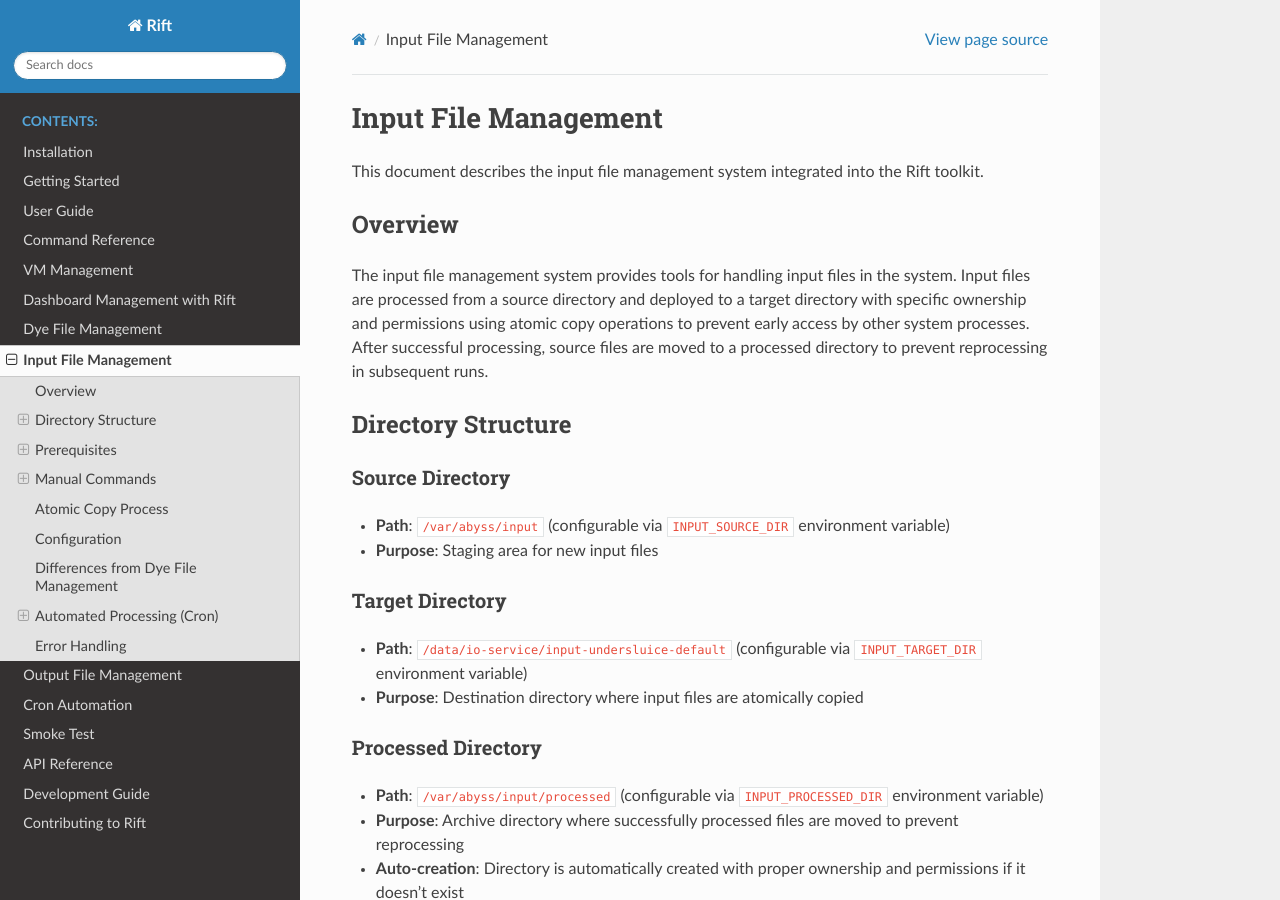
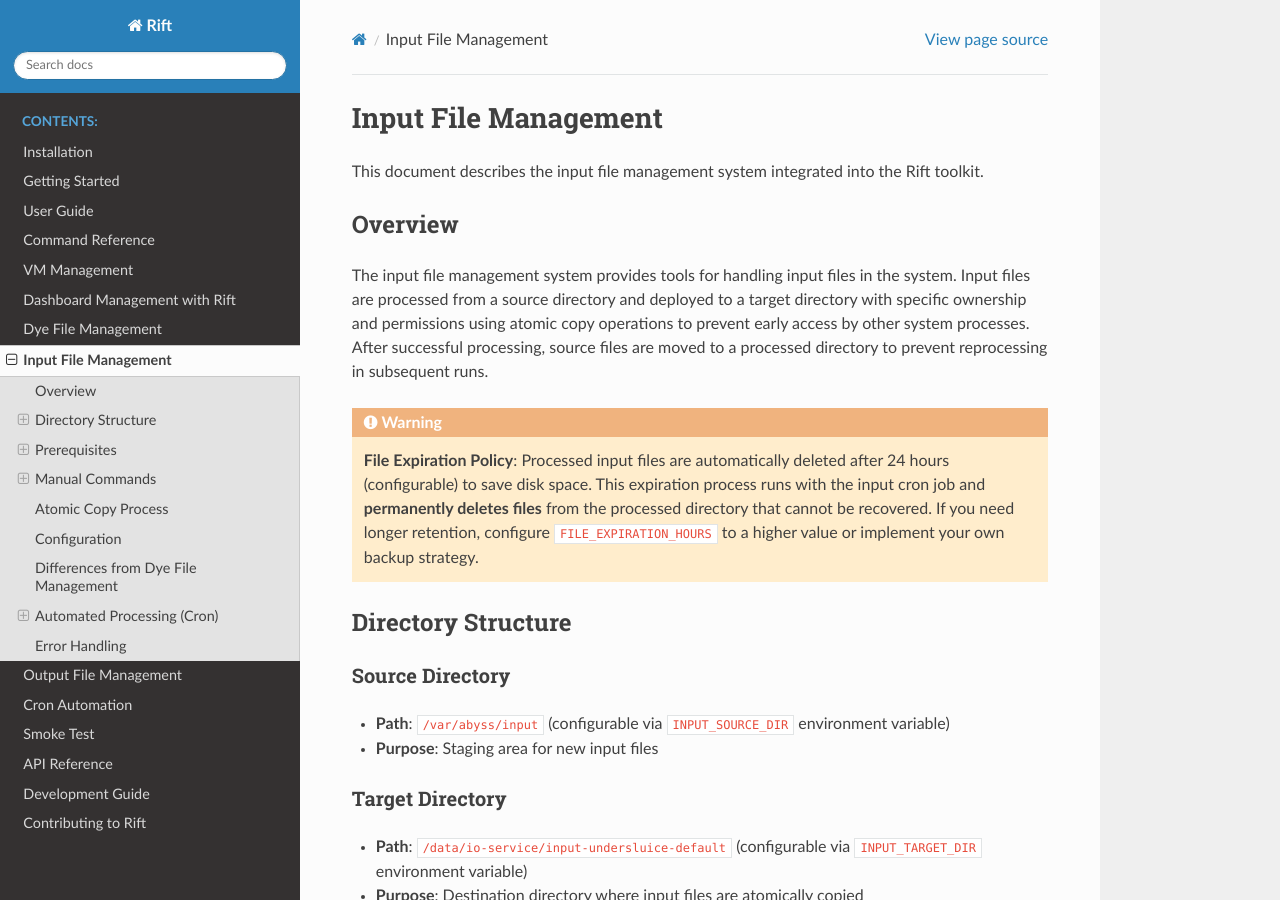
Before and after one commit to RA-Rob/rift, a Sphinx documentation site: the page built from docs/input-file-management.rst, in a window 1280 px wide and 900 px high. Built offline with Sphinx 7.4.7 and the Read the Docs theme 3.1.0, drawn with Linux system fonts in a browser that asks for light colours; some of the changed text lies outside the part shown.

Commit message:
Refactor file cleanup: Move input file expiration from output-cron to input-cron
This commit separates file cleanup responsibilities between the input and output
cron scripts for better separation of concerns and maintainability.

- Add FILE_EXPIRATION_HOURS configuration variable (default: 24 hours)
- Add cleanup_expired_input_files() function to handle processed input file cleanup
- Update main() function to call cleanup after processing input files
- Add proper error handling and logging for cleanup operations

- Remove input file cleanup code from cleanup_expired_files() function
- Remove references to /var/abyss/input/processed directory cleanup
- Update comments and warnings to reflect output-only cleanup scope
- Simplify cleanup function to focus only on output target directory

- Add FILE_EXPIRATION_HOURS config to input cron script section
- Add file expiration warning for input processed files
- Update input processing workflow to include cleanup step
- Remove input file references from output cron warning section
- Update monitoring sections to include output cron script

- Add warning about automatic deletion of processed input files
- Add FILE_EXPIRATION_HOURS to configuration examples
- Update cron script features to mention file expiration cleanup

- Update file expiration warning to only mention output files
- Remove references to input processed file cleanup
- Update file workflow to reflect output-only cleanup

- Better separation of concerns: each script manages its own file lifecycle
- Improved maintainability: input file logic consolidated in input-cron.sh
- Clearer documentation: each script's responsibilities are clearly defined
- Consistent functionality: both scripts now have similar structure

```diff
--- a/docs/input-file-management.rst
+++ b/docs/input-file-management.rst
@@ -7,6 +7,9 @@
 --------
 
 The input file management system provides tools for handling input files in the system. Input files are processed from a source directory and deployed to a target directory with specific ownership and permissions using atomic copy operations to prevent early access by other system processes. After successful processing, source files are moved to a processed directory to prevent reprocessing in subsequent runs.
+
+.. warning::
+   **File Expiration Policy**: Processed input files are automatically deleted after 24 hours (configurable) to save disk space. This expiration process runs with the input cron job and **permanently deletes files** from the processed directory that cannot be recovered. If you need longer retention, configure ``FILE_EXPIRATION_HOURS`` to a higher value or implement your own backup strategy.
 
 Directory Structure
 -------------------
@@ -138,6 +141,9 @@
    # File permissions (octal)
    export INPUT_PERMISSIONS=755
 
+   # File expiration (hours) - for processed files cleanup
+   export FILE_EXPIRATION_HOURS=48  # Keep processed files for 48 hours instead of default 24
+
    # User running the script
    export RIFT_USER=myuser
 
@@ -167,6 +173,7 @@
 - **Lock-based execution**: Prevents multiple instances from running simultaneously
 - **Log rotation**: Automatically rotates log files when they exceed 10MB
 - **System health checks**: Validates sudo access and disk space
+- **File expiration cleanup**: Automatically deletes processed files older than configured threshold (default 24 hours)
 - **Comprehensive logging**: Detailed logging with timestamps to ``/var/log/input-processing.log``
 - **Signal handling**: Graceful cleanup on script termination
 
--- a/docs/output-file-management.rst
+++ b/docs/output-file-management.rst
@@ -290,7 +290,7 @@
 3. **Deployment**: Files are copied to ``/var/abyss/output`` with atomic operations
 4. **Archival**: Source files are moved to processed directory after successful deployment
 5. **Consumption**: Target applications can safely consume files from ``/var/abyss/output``
-6. **Expiration**: Files older than configured threshold (default 24 hours) are automatically deleted from target and processed directories
+6. **Expiration**: Files older than configured threshold (default 24 hours) are automatically deleted from target directory
 7. **Logging**: All operations are logged with timestamps
 
 This system ensures reliable, automated processing of output files with comprehensive logging and error handling, preventing data loss and ensuring files are available for downstream consumption. The automatic expiration helps maintain disk space by removing old files.
```
Also changed, not shown: other parts of docs/output-file-management.rst (+1 -1 lines), docs/cron-automation.rst (+29 -12 lines), 2 other files.
